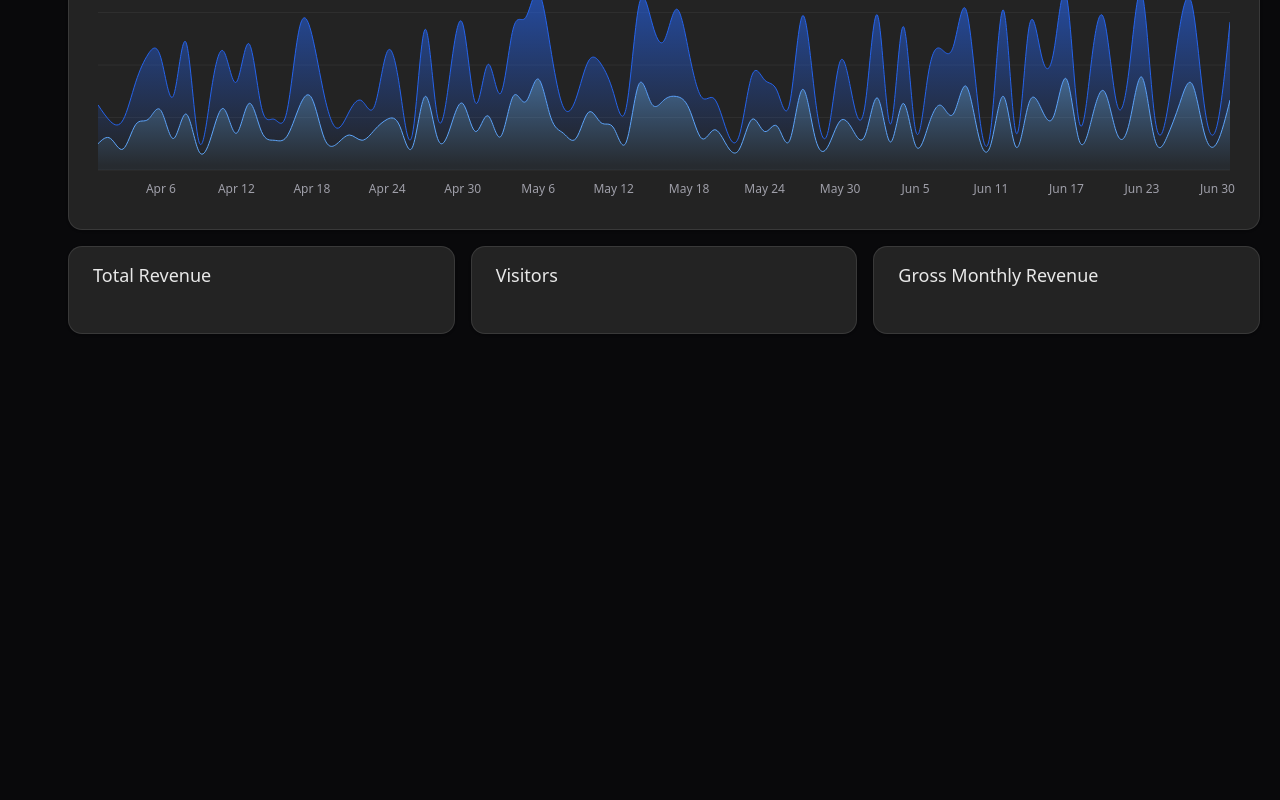
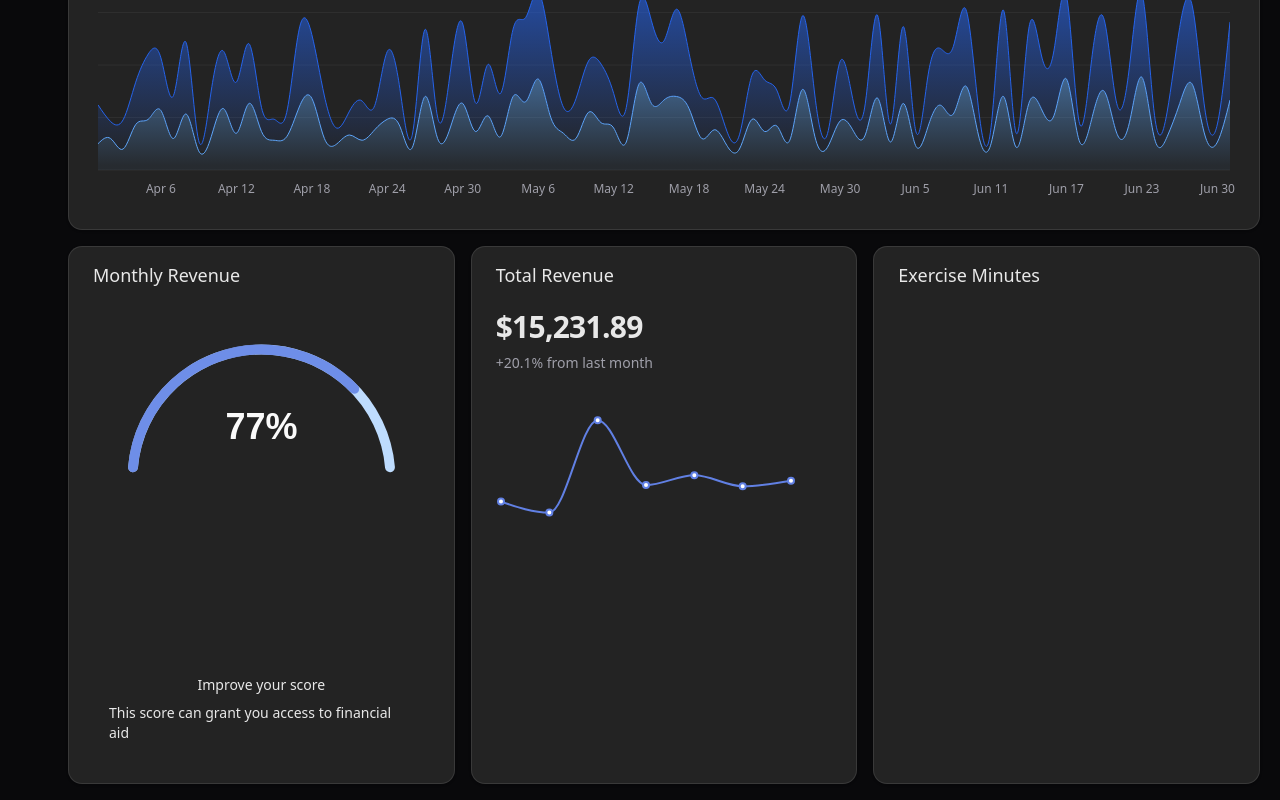
Before and after one commit to innocent1105/ui-design, a React (Vite) app: page / in a window 1280 px wide. Shown: the part 904-1704 px from the top of the page. Before the commit the page ends 1254 px from the top, so only its background shows below. Built offline with nearby package versions, Linux system fonts and the light colour scheme.

Commit message:
Updated the revenue chart

```diff
--- /dev/null
+++ b/src/components/revenue-card.tsx
@@ -0,0 +1,67 @@
+'use client';
+
+import { LineChart, Line } from 'recharts';
+
+const chartData = [
+  {
+    name: "Page A",
+    uv: 4000,
+    pv: 2400,
+    amt: 2400,
+  },
+  {
+    name: "Page B",
+    uv: 3000,
+    pv: 1398,
+    amt: 2210,
+  },
+  {
+    name: "Page C",
+    uv: 2000,
+    pv: 9800,
+    amt: 2290,
+  },
+  {
+    name: "Page D",
+    uv: 2780,
+    pv: 3908,
+    amt: 2000,
+  },
+  {
+    name: "Page E",
+    uv: 1890,
+    pv: 4800,
+    amt: 2181,
+  },
+  {
+    name: "Page F",
+    uv: 2390,
+    pv: 3800,
+    amt: 2500,
+  },
+  {
+    name: "Page G",
+    uv: 3490,
+    pv: 4300,
+    amt: 2100,
+  },
+];
+
+
+export function RevenueCard() {
+	return (
+		<>
+			<div className="space-y-2">
+				<div className="flex items-baseline gap-2">
+					<span className="text-3xl font-bold tracking-tight">$15,231.89</span>
+				</div>
+				<p className="text-sm text-muted-foreground">+20.1% from last month</p>
+			</div>
+			<div className="h-[120px] mt-10">
+			 <LineChart width={300} height={120} data={chartData}>
+					<Line type="monotone" dataKey="pv"  stroke="var(--primary)" strokeWidth={2} />
+				</LineChart>
+			</div>
+		</>
+	);
+}
--- a/src/pages/Dashborad/Dashboard.tsx
+++ b/src/pages/Dashborad/Dashboard.tsx
@@ -4,6 +4,8 @@ import { BarChartComponent } from '@/components/bar-chart';
 import { PieChartComponent } from '@/components/pie-chart';
 import MainCard from '@/components/main-card';
 import { AreaChartComponent } from '@/components/area-chart';
+import { RevenueCard } from '@/components/revenue-card';
+import CreditScoreChart from '@/components/credit-score-chart';
 
 const Dashboard = () => {
 	return (
@@ -34,15 +36,15 @@ const Dashboard = () => {
 			</MainCard>
 
 			<div className="grid grid-cols-1 gap-4 lg:grid-cols-12">
-				<MainCard className="col-span-1 lg:col-span-4" title="Total Revenue">
-					<></>
+				<MainCard className="col-span-1 lg:col-span-4" title="Monthly Revenue">
+					<CreditScoreChart score={77} />
 				</MainCard>
 
-				<MainCard className="col-span-1 lg:col-span-4" title="Visitors">
-					<></>
+				<MainCard className="col-span-1 lg:col-span-4" title="Total Revenue">
+					<RevenueCard />
 				</MainCard>
 
-				<MainCard className="col-span-1 lg:col-span-4" title="Gross Monthly Revenue">
+				<MainCard className="col-span-1 lg:col-span-4" title="Exercise Minutes">
 					<></>
 				</MainCard>
 			</div>
```
